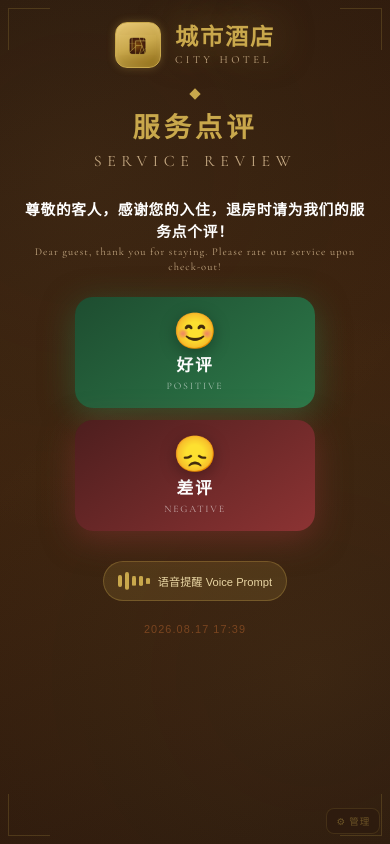
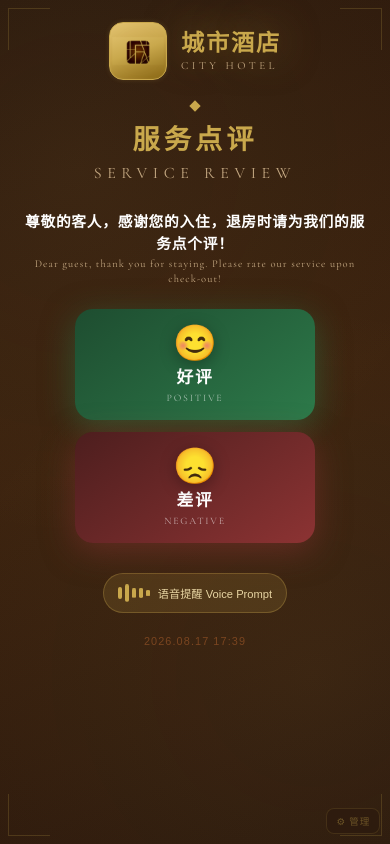
Before and after one commit to wx277282356/hotel-review, a plain HTML site: page index.html in a window 390 px wide. Drawn offline with nearby package versions, Linux system fonts and the light colour scheme.

Commit message:
LOGO放大、黄色外框收紧：手机端LOGO容器46→58px、图片填充84%→94%、取消淡色(opacity 1)、发光调弱；360px屏同步

```diff
--- a/index.html
+++ b/index.html
@@ -450,18 +450,18 @@ body::before {
     margin-top: 0;
     text-align: left;
   }
-  /* 手机端 LOGO 容器：圆角方形 46×46（更紧凑、淡） */
+  /* 手机端 LOGO 容器：圆角方形，LOGO 占比大、黄色外框收紧 */
   .hotel-logo-wrap {
-    width: 46px; height: 46px;
-    border-radius: 12px;
+    width: 58px; height: 58px;
+    border-radius: 14px;
     border-width: 1px;
-    box-shadow: 0 0 8px rgba(201,168,76,.3), inset 0 0 6px rgba(255,230,160,.2);
+    box-shadow: 0 0 5px rgba(201,168,76,.18), inset 0 0 3px rgba(255,230,160,.12);
     flex-shrink: 0;
   }
   .hotel-logo-wrap img {
-    width: 84%; height: 84%;
-    opacity: .85;
-    filter: brightness(.95) drop-shadow(0 0 4px rgba(0,0,0,.2));
+    width: 94%; height: 94%;
+    opacity: 1;
+    filter: brightness(1) drop-shadow(0 0 2px rgba(0,0,0,.18));
   }
   /* 手机端显示酒店名（之前 LOGO 是带字图，隐藏避免重复；现在 LOGO 是纯图标了，需显示） */
   .title-zh, .title-en {
@@ -553,8 +553,8 @@ body::before {
 
 /* 更小屏幕（如 iPhone SE 320px）*/
 @media (max-width: 360px) {
-  .hotel-logo-wrap { width: 42px; height: 42px; border-radius: 11px; }
-  .hotel-logo-wrap img { width: 84%; height: 84%; }
+  .hotel-logo-wrap { width: 52px; height: 52px; border-radius: 13px; }
+  .hotel-logo-wrap img { width: 94%; height: 94%; }
   .title-zh { font-size: 1.25rem; }
   .title-en { font-size: .6rem; }
   .review-btn { padding: 12px 6px; }
```
